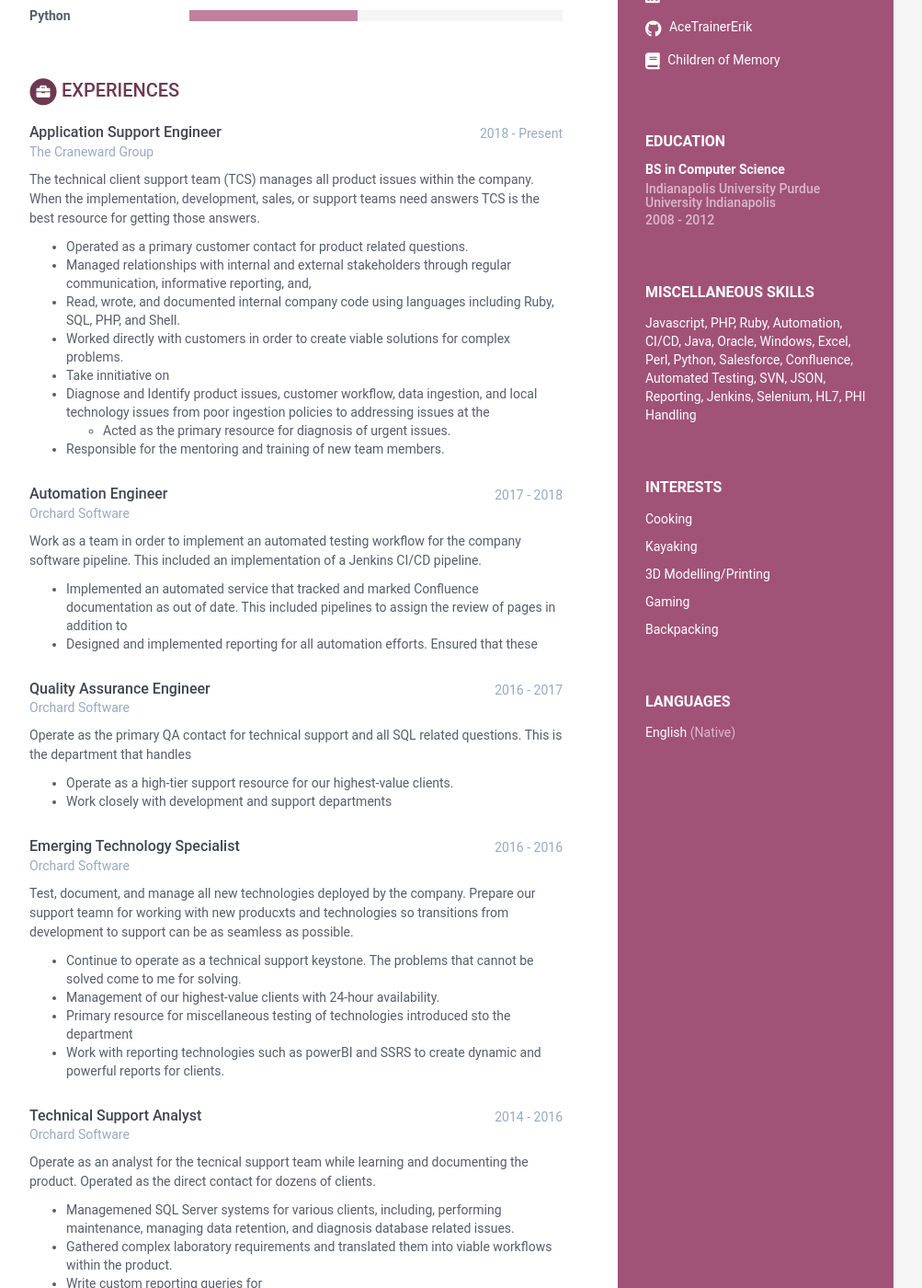
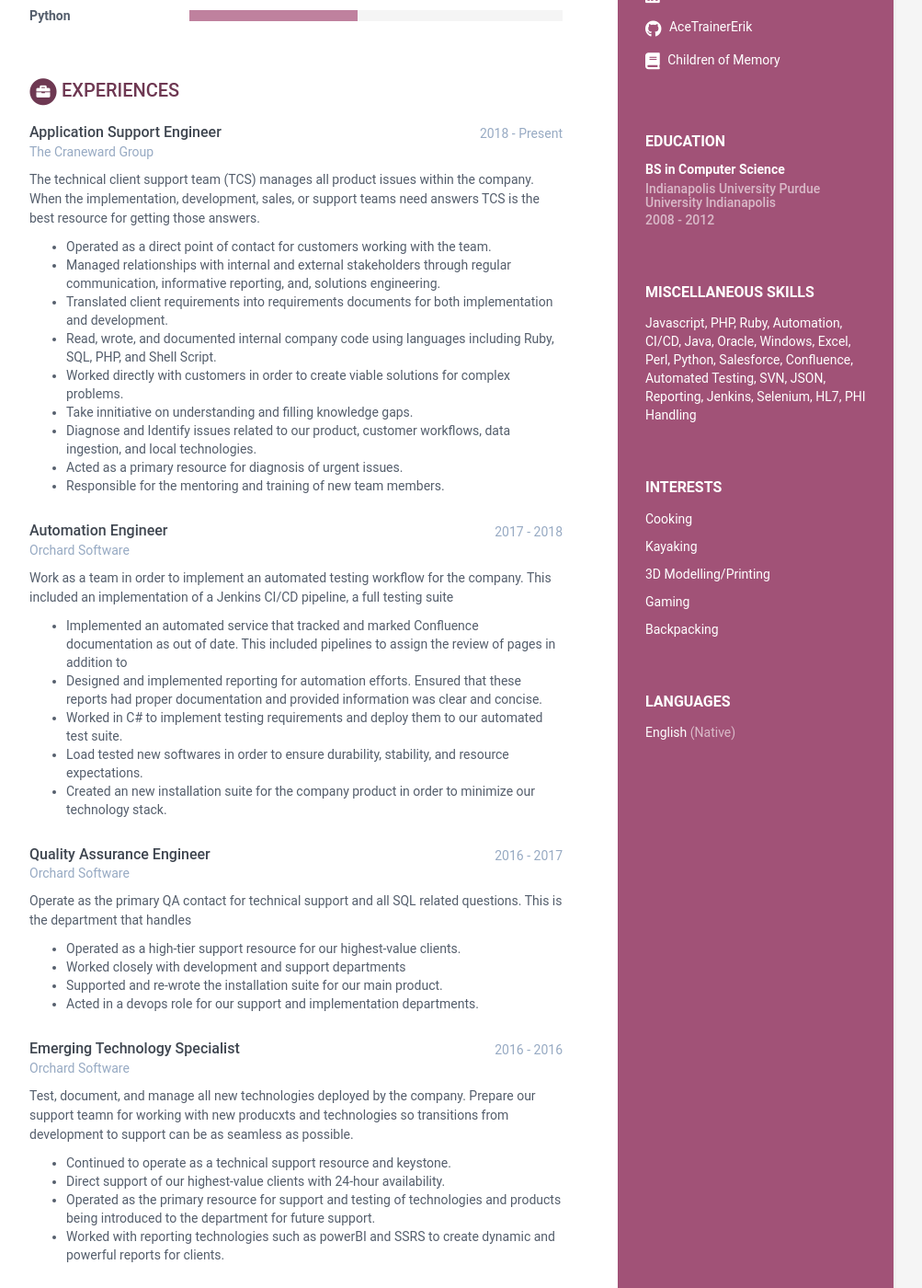
Before and after one commit to AceTrainerErik/AceTrainerErik.github.io, a Jekyll site: the page built from index.html, in a window 1280 px wide and 1400 px high, scrolled down 455 px. Shown: the whole window at 92% size, without its empty margins (168-1171 px from the left). Built offline with Jekyll 4.4.1, drawn with Linux system fonts in a browser that asks for light colours; some of the changed text lies outside the part shown.

Commit message:
Updated data

```diff
--- a/_data/data.yml
+++ b/_data/data.yml
@@ -80,6 +80,7 @@ career-profile:
     title: Career Profile
     summary: |
       Hello! My name is Erik and I am a professional problem solver. I made this website both as a learning exercise and as a place to host information about myself. In my spare time I enjoy reading science fiction novels, kayaking, and gaming.
+
 education:
     title: Education
     info:
@@ -95,52 +96,58 @@ experiences:
         company: The Craneward Group
         details: |
           The technical client support team (TCS) manages all product issues within the company. When the implementation, development, sales, or support teams need answers TCS is the best resource for getting those answers.
-            - Operated as a primary customer contact for product related questions.
-            - Managed relationships with internal and external stakeholders through regular communication, informative reporting, and,
-            - Read, wrote, and documented internal company code using languages including Ruby, SQL, PHP, and Shell.
+            - Operated as a direct point of contact for customers working with the team.
+            - Managed relationships with internal and external stakeholders through regular communication, informative reporting, and, solutions engineering.
+            - Translated client requirements into requirements documents for both implementation and development.
+            - Read, wrote, and documented internal company code using languages including Ruby, SQL, PHP, and Shell Script.
             - Worked directly with customers in order to create viable solutions for complex problems.
-            - Take innitiative on
-            - Diagnose and Identify product issues, customer workflow, data ingestion, and local technology issues  from poor ingestion policies to addressing issues at the
-              - Acted as the primary resource for diagnosis of urgent issues.
+            - Take innitiative on understanding and filling knowledge gaps.
+            - Diagnose and Identify issues related to our product, customer workflows, data ingestion, and local technologies.
+            - Acted as a primary resource for diagnosis of urgent issues.
             - Responsible for the mentoring and training of new team members.
       - role: Automation Engineer
         time: 2017 - 2018
         company: Orchard Software
         details: |
-          Work as a team in order to implement an automated testing workflow for the company software pipeline. This included an implementation of a Jenkins CI/CD pipeline.
+          Work as a team in order to implement an automated testing workflow for the company. This included an implementation of a Jenkins CI/CD pipeline, a full testing suite
             - Implemented an automated service that tracked and marked Confluence documentation as out of date. This included pipelines to assign the review of pages in addition to
-            - Designed and implemented reporting for all automation efforts. Ensured that these
+            - Designed and implemented reporting for automation efforts. Ensured that these reports had proper documentation and provided information was clear and concise.
+            - Worked in C# to implement testing requirements and deploy them to our automated test suite.
+            - Load tested new softwares in order to ensure durability, stability, and resource expectations.
+            - Created an new installation suite for the company product in order to minimize our technology stack.
       - role: Quality Assurance Engineer
         time: 2016 - 2017
         company: Orchard Software
         details: |
           Operate as the primary QA contact for technical support and all SQL related questions. This is the department that handles
-            - Operate as a high-tier support resource for our highest-value clients.
-            - Work closely with development and support departments
+            - Operated as a high-tier support resource for our highest-value clients.
+            - Worked closely with development and support departments
+            - Supported and re-wrote the installation suite for our main product.
+            - Acted in a devops role for our support and implementation departments.
       - role: Emerging Technology Specialist
         time: 2016 - 2016
         company: Orchard Software
         details: |
           Test, document, and manage all new technologies deployed by the company. Prepare our support teamn for working with new producxts and technologies so transitions from development to support can be as seamless as possible.
-            - Continue to operate as a technical support keystone.  The problems that cannot be solved come to me for solving.
-            - Management of our highest-value clients with 24-hour availability.
-            - Primary resource for miscellaneous testing of technologies introduced sto the department
-            - Work with reporting technologies such as powerBI and SSRS to create dynamic and powerful reports for clients.
+            - Continued to operate as a technical support resource and keystone.
+            - Direct support of our highest-value clients with 24-hour availability.
+            - Operated as the primary resource for support and testing of technologies and products being introduced to the department for future support.
+            - Worked with reporting technologies such as powerBI and SSRS to create dynamic and powerful reports for clients.
 
-      - role: Technical Support Analyst
+      - role: Technical Support Analyst - Tier II
         time: 2014 - 2016
         company: Orchard Software
         details: |
           Operate as an analyst for the tecnical support team while learning and documenting the product. Operated as the direct contact for dozens of clients.
-            - Managemened SQL Server systems for various clients, including, performing maintenance, managing data retention, and diagnosis database related issues.
+            - Managed SQL Server systems for various clients, including, performing maintenance, managing data retention, and diagnosis database related issues.
             - Gathered complex laboratory requirements and translated them into viable workflows within the product.
-            - Write custom reporting queries for
-            - Operate as the primary technical resource for the support department.
-            - Develop internal softwares for departmental use.
+            - Wrote custom reporting queries for clients. Translated these queries into our reporting suite for recurring usage.
+            - Operated as the primary technical contact for long-standing issues.
+            - Developed internal softwares for support department use cases.
 projects:
     title: Projects
     intro: >
-      Most of my projects are work related, and therefore proprietary. However from time to time I make things that I find necessary or helpful that get put onto github.
+      The majority of my projects are proprietary work projects. However from time to time I make things that I find necessary or helpful that get put onto github.
     assignments:
       - title: 4-Card Blind Discord Bot
         link: "https://github.com/AceTrainerErik/4cb_bot"
@@ -173,4 +180,4 @@ skills:
         level: 45%
 
 footer: >
-  Modified from an original design by <a href="http://themes.3rdwavemedia.com" target="_blank" rel="nofollow">Xiaoying Riley</a>
+  Website constructed with <a href="https://jekyllrb.com/"></a> and design modified from an original design by <a href="http://themes.3rdwavemedia.com" target="_blank" rel="nofollow">Xiaoying Riley</a>
```
